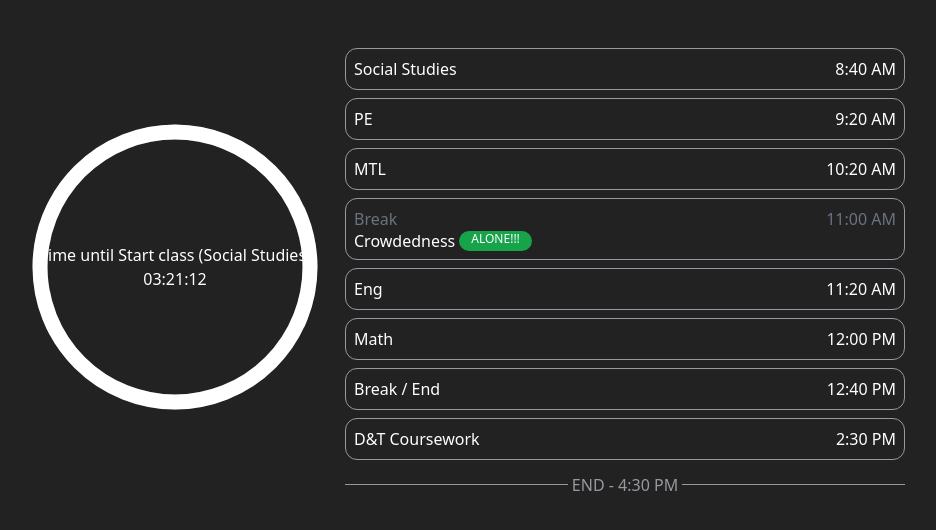
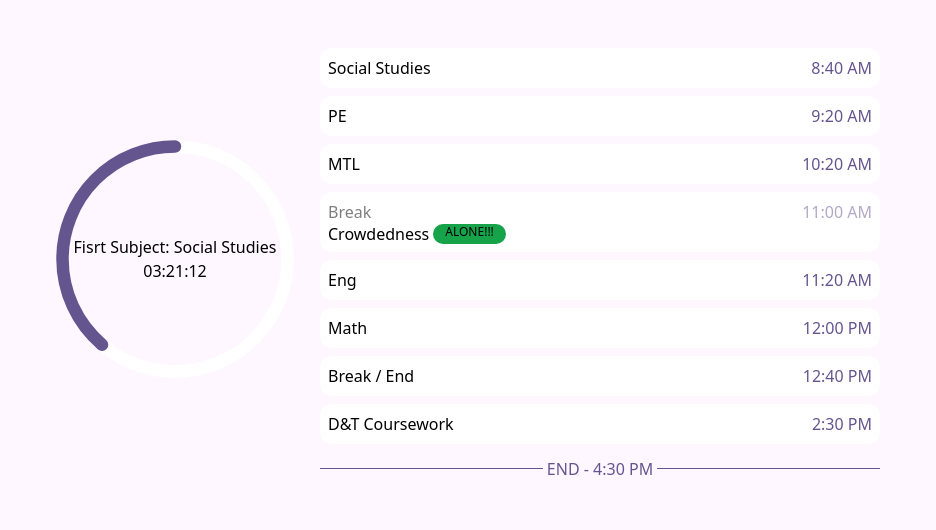
Before and after one commit to LuluHuman/rurutbl-react, a Next.js app: page /watch in a window 1280 px wide. Shown: the top 530 px of the page, without its empty margins (205-1141 px from the left). Built offline with nearby package versions, Linux system fonts and the light colour scheme.

Commit message:
Add M3 Colors Fix progress index issues

```diff
--- a/app/components/client/circularProgress.tsx
+++ b/app/components/client/circularProgress.tsx
@@ -15,7 +15,7 @@ export function CircularProgress({ valuePercentage = 0, text }: CircularProgress
 	let timer = (
 		<path
 			strokeDasharray={circleDasharray}
-			className="stroke-[5px] rotate-90 origin-center transition-all duration-1000 ease-linear  stroke-current"
+			className="stroke-[5px] rotate-90 origin-center transition-all duration-1000 ease-linear  stroke-primary-color"
 			style={{ strokeLinecap: "round", fillRule: "nonzero" }} // Tailwind you suck (better then bootstrap tho)
 			d="M 50, 50m -45, 0a 45,45 0 1,0 90,0a 45,45 0 1,0 -90,0"
 		/>
@@ -30,7 +30,7 @@ export function CircularProgress({ valuePercentage = 0, text }: CircularProgress
 					xmlns="http://www.w3.org/2000/svg">
 					<g className="fill-none stroke-none]">
 						<circle
-							className="stroke-[5px] stroke-gray-600"
+							className="stroke-[5px] stroke-on-primary-color"
 							cx="50"
 							cy="50"
 							r="45"
@@ -38,7 +38,7 @@ export function CircularProgress({ valuePercentage = 0, text }: CircularProgress
 						{timer}
 					</g>
 				</svg>
-				<div className="absolute top-0  w-full h-full flex items-center justify-center flex-col   text-center">
+				<div className="absolute top-0  w-full h-full flex items-center justify-center flex-col text-center">
 					<span>{text.title /*Math*/}</span>
 					<span>{text.subtitle /*Time until {Next Subject} || Time Left*/}</span>
 					<span>{text.timeRemaining}</span>
@@ -58,19 +58,19 @@ export function CircularProgressLoading() {
 					xmlns="http://www.w3.org/2000/svg">
 					<g className="fill-none stroke-none">
 						<circle
-							className="stroke-[5px] stroke-gray-600"
+							className="stroke-[5px] stroke-on-primary-color"
 							cx="50"
 							cy="50"
 							r="45"
 						/>
 						<path
 							strokeDasharray="283"
-							className="stroke-[5px] rotate-90 origin-center transition-all ease-linear  stroke-current"
+							className="stroke-[5px] rotate-90 origin-center transition-all ease-linear stroke-primary-color"
 							d="M 50, 50m -45, 0a 45,45 0 1,0 90,0a 45,45 0 1,0 -90,0"
 						/>
 					</g>
 				</svg>
-				<div className="absolute top-0  w-full h-full    flex items-center justify-center flex-col   text-center">
+				<div className="absolute top-0 w-full h-full flex items-center justify-center flex-col text-center">
 					<span className="px40" />
 					<span
 						className="px40"
--- a/app/components/client/client.tsx
+++ b/app/components/client/client.tsx
@@ -4,7 +4,7 @@ import { Track, TrackLoading } from "./track";
 import { Config, PublicConfig } from "./config";
 
 import { dayList, weekList } from "../../lib/types";
-import { DateMs, getCurrentLsn, defaultSettings, locSubjInit, ToDayStr } from "../../lib/functions";
+import { DateMs, getNextLsn, defaultSettings, locSubjInit, ToDayStr } from "../../lib/functions";
 
 import React, { useEffect, useState } from "react";
 
@@ -23,12 +23,6 @@ export default function Client({ simple = false }: { simple?: boolean }) {
 	const [weekList, setweekListn] = useState<weekList>();
 	const [day, setDay] = useState<keyof weekList>();
 	const [daylist, setDaylist] = useState({});
-	// const [config, setConfig] = useState<{
-	// 	isOdd: boolean;
-	// 	weekNumber: number;
-	// 	countFromDate: number;
-	// 	countToDate: number;
-	// }>();
 
 	useEffect(() => {
 		fetch("/api/current")
@@ -41,7 +35,6 @@ export default function Client({ simple = false }: { simple?: boolean }) {
 					countToDate: number;
 				};
 
-				// setConfig(current);
 				setweekState(current.isOdd ? "odd" : "even");
 			});
 
@@ -94,9 +87,8 @@ export default function Client({ simple = false }: { simple?: boolean }) {
 		Loop();
 		setCurrentTimeout(setInterval(Loop, 1000));
 		function Loop() {
-			if (!weekList) return;
-			if (!day) return;
-			const msSinceMidnight = new DateMs().getMidnightOffset();
+			if (!weekList || !day) return;
+			const curTime = new DateMs().getMidnightOffset();
 			const dayList: dayList = weekList[day];
 			setDaylist(dayList);
 
@@ -104,36 +96,32 @@ export default function Client({ simple = false }: { simple?: boolean }) {
 			const lastLsnTime = parseInt(sortedTimeList[sortedTimeList.length - 1]);
 
 			if (loading) setLoading(false);
-			if (msSinceMidnight > lastLsnTime) return;
+			if (curTime > lastLsnTime) return;
 
-			const nextLsnTime: string = getCurrentLsn(sortedTimeList, msSinceMidnight);
+			const subEnd_String: string = getNextLsn(sortedTimeList, curTime);
+			const subEnd_Int = parseInt(subEnd_String);
 
-			const prevI = sortedTimeList.indexOf(nextLsnTime) - 1;
-			const curLsn = dayList[sortedTimeList[prevI]];
-			const nextLsn = dayList[nextLsnTime];
+			const subI = sortedTimeList.indexOf(subEnd_String) - 1;
+			setActiveIndex(subI);
 
-			const curSecTotal = msSinceMidnight / 1000;
-			const LessonSecTotal = parseInt(nextLsnTime) / 1000;
-			const remainingSec = LessonSecTotal - curSecTotal;
+			const subStart_String = subI < 0 ? "0" : sortedTimeList[subI];
+			const subStart_Int = subI < 0 ? 0 : parseInt(subStart_String);
 
-			const prevSubTime = sortedTimeList[prevI];
-			const prevtotalSec = parseInt(prevSubTime) / 1000;
-			const SubjDuration = LessonSecTotal - prevtotalSec;
+			const subRem = subEnd_Int - curTime;
+			const subDur = subEnd_Int - subStart_Int;
+			const percentage = (subDur - subRem) / subDur;
+			setProgressPercentage(percentage);
 
-			const totalSecLeft = LessonSecTotal - curSecTotal;
-			const time = new DateMs(totalSecLeft * 1000).toISOString().substring(11, 19);
+			const nextLsn = dayList[subEnd_String];
+			const curLsn = dayList[subStart_String];
 
-			const _fallbackTitle = `Time until Start class (${dayList[sortedTimeList[0]]})`;
+			const _fallbackTitle = `Fisrt Subject: ${dayList[sortedTimeList[0]]}`;
 			const nextLessionLabel = "Time " + (nextLsn ? "until " + locSubj(nextLsn) : "Left");
-
-			const remainingPercentage = (SubjDuration - remainingSec) / SubjDuration;
-			setProgressPercentage(remainingPercentage);
-			setActiveIndex(sortedTimeList.indexOf(nextLsnTime) - 1);
-
+			const timeString = new DateMs(subRem).toISOString().substring(11, 19);
 			setTrackLabels({
 				title: locSubj(curLsn) || _fallbackTitle,
 				subtitle: curLsn ? nextLessionLabel : "",
-				timeRemaining: time,
+				timeRemaining: timeString,
 			});
 		}
 	}, [settings, weekList, day]);
@@ -181,17 +169,6 @@ export default function Client({ simple = false }: { simple?: boolean }) {
 						active={activeIndex}
 						isOdd={weekState == "odd"}
 					/>
-
-					{/* {simple ? (
-						<></>
-					) : (
-						<Config
-							config={config}
-							settings={settings}
-							states={states}
-							setStates={setStates}
-						/>
-					)} */}
 				</>
 			) : (
 				<>
--- a/app/components/client/config.tsx
+++ b/app/components/client/config.tsx
@@ -119,6 +119,7 @@ export function PublicConfig({
 		"p-2 m-1 hover:bg-white hover:bg-opacity-15 rounded-full text-center outline outline-1";
 	return (
 		<div className={"w-full px-2 py-4 *:text-nowrap *:my-4"}>
+			<div className="overflow-x-scroll">
 				<Link
 					href={"/settings"}
 					className={
@@ -167,6 +168,7 @@ export function PublicConfig({
 					}>
 					Settings
 				</a>
+			</div>
 			<div className="flex  w-full justify-between ">
 				<IconButton
 					className="hover:bg-white hover:bg-opacity-15 rounded-full p-2"
--- a/app/components/client/track.tsx
+++ b/app/components/client/track.tsx
@@ -34,7 +34,7 @@ export function Track({ dayList, active, day, settings, isOdd }: TrackType) {
 		switch (subject) {
 			case "Recess":
 			case "Break": {
-				styles.push("text-gray-500");
+				styles.push("opacity-50");
 				crowd = (
 					<Crowdedness
 						subject={subject}
@@ -53,9 +53,11 @@ export function Track({ dayList, active, day, settings, isOdd }: TrackType) {
 				break;
 		}
 
-		var liStyle = "flex marker:content-none border-grey ";
-		if (isEND) liStyle += "items-center justify-center h-0 mt-6 mr-5 mb-2 ml-5 border-t";
-		else liStyle += "justify-between items-center flex-wrap  p-2 mx-5 my-2  rounded-xl border ";
+		var liStyle = "flex marker:content-none bg-on-secondary-color ";
+		if (isEND)
+			liStyle +=
+				"items-center justify-center h-0 mt-6 mr-5 mb-2 ml-5 border-t border-primary-color ";
+		else liStyle += "justify-between items-center flex-wrap  p-2 mx-5 my-2  rounded-xl ";
 
 		// const coordsLink =
 		// 	`/src/` +
@@ -71,7 +73,7 @@ export function Track({ dayList, active, day, settings, isOdd }: TrackType) {
 				className={liStyle + (isActive ? "outline outline-1" : "")}
 				key={typeof subject == "string" ? subject : subject[0]}>
 				{isEND ? (
-					<span className="text-grey px-1 py-[2px] bg-bg">END - {HM}</span>
+					<span className="text-primary-color px-1 py-[2px] bg-bg">END - {HM}</span>
 				) : (
 					<>
 						<div className={liDivStyle}>
@@ -84,7 +86,7 @@ export function Track({ dayList, active, day, settings, isOdd }: TrackType) {
 								className="text-neutral-500 text-xs outline-1 outline outline-white px-2 py-1 rounded-full mx-2">
 								View Source
 							</Link> */}
-							<div className={styles.join(" ")}>{HM}</div>
+							<div className={styles.join(" ") + " text-primary-color"}>{HM}</div>
 						</div>
 						{crowd}
 					</>
--- a/app/full/tableForWeek.tsx
+++ b/app/full/tableForWeek.tsx
@@ -1,7 +1,7 @@
 "use client";
 
 import React, { useEffect, useState } from "react";
-import { defaultSettings, getCurrentLsn, DateMs } from "@/app/lib/functions";
+import { defaultSettings, getNextLsn, DateMs } from "@/app/lib/functions";
 import { weekList } from "@/app/lib/types";
 import { Loading } from "../components/Loading";
 
@@ -71,7 +71,7 @@ export default function TableForWeek({ oddeven }: { oddeven: "even" | "odd" }) {
 				const dayList = weekList[day as keyof weekList];
 				const timeList = Object.keys(dayList).toSorted();
 
-				const timeAfter = getCurrentLsn(timeList, timeMs);
+				const timeAfter = getNextLsn(timeList, timeMs);
 				if (timeAfter !== null) {
 					const timeI = timeList.indexOf(timeAfter.toString()) - 1;
 					const steppedTime = timeList[timeI];
--- a/app/globals.css
+++ b/app/globals.css
@@ -3,13 +3,111 @@
 @tailwind utilities;
 
 :root {
-	--color-bg: #222;
-	--color-grey: #9799a0;
-	--color-menu-hover: rgb(75 85 99);
+	--md-sys-color-primary: rgb(101 85 143);
+	--md-sys-color-surface-tint: rgb(103 80 164);
+	--md-sys-color-on-primary: rgb(255 255 255);
+	--md-sys-color-primary-container: rgb(234 221 255);
+	--md-sys-color-on-primary-container: rgb(79 55 139);
+	--md-sys-color-secondary: rgb(98 91 113);
+	--md-sys-color-on-secondary: rgb(255 255 255);
+	--md-sys-color-secondary-container: rgb(232 222 248);
+	--md-sys-color-on-secondary-container: rgb(74 68 88);
+	--md-sys-color-tertiary: rgb(125 82 96);
+	--md-sys-color-on-tertiary: rgb(255 255 255);
+	--md-sys-color-tertiary-container: rgb(255 216 228);
+	--md-sys-color-on-tertiary-container: rgb(99 59 72);
+	--md-sys-color-error: rgb(179 38 30);
+	--md-sys-color-on-error: rgb(255 255 255);
+	--md-sys-color-error-container: rgb(249 222 220);
+	--md-sys-color-on-error-container: rgb(140 29 24);
+	--md-sys-color-background: rgb(254 247 255);
+	--md-sys-color-on-background: rgb(29 27 32);
+	--md-sys-color-surface: rgb(254 247 255);
+	--md-sys-color-on-surface: rgb(29 27 32);
+	--md-sys-color-surface-variant: rgb(231 224 236);
+	--md-sys-color-on-surface-variant: rgb(73 69 79);
+	--md-sys-color-outline: rgb(121 116 126);
+	--md-sys-color-outline-variant: rgb(202 196 208);
+	--md-sys-color-shadow: rgb(0 0 0);
+	--md-sys-color-scrim: rgb(0 0 0);
+	--md-sys-color-inverse-surface: rgb(50 47 53);
+	--md-sys-color-inverse-on-surface: rgb(245 239 247);
+	--md-sys-color-inverse-primary: rgb(208 188 255);
+	--md-sys-color-primary-fixed: rgb(234 221 255);
+	--md-sys-color-on-primary-fixed: rgb(33 0 93);
+	--md-sys-color-primary-fixed-dim: rgb(208 188 255);
+	--md-sys-color-on-primary-fixed-variant: rgb(79 55 139);
+	--md-sys-color-secondary-fixed: rgb(232 222 248);
+	--md-sys-color-on-secondary-fixed: rgb(29 25 43);
+	--md-sys-color-secondary-fixed-dim: rgb(204 194 220);
+	--md-sys-color-on-secondary-fixed-variant: rgb(74 68 88);
+	--md-sys-color-tertiary-fixed: rgb(255 216 228);
+	--md-sys-color-on-tertiary-fixed: rgb(49 17 29);
+	--md-sys-color-tertiary-fixed-dim: rgb(239 184 200);
+	--md-sys-color-on-tertiary-fixed-variant: rgb(99 59 72);
+	--md-sys-color-surface-dim: rgb(222 216 225);
+	--md-sys-color-surface-bright: rgb(254 247 255);
+	--md-sys-color-surface-container-lowest: rgb(255 255 255);
+	--md-sys-color-surface-container-low: rgb(247 242 250);
+	--md-sys-color-surface-container: rgb(243 237 247);
+	--md-sys-color-surface-container-high: rgb(236 230 240);
+	--md-sys-color-surface-container-highest: rgb(230 224 233);
+	color: black;
 
-	--bg-primary: #1e1e1e;
-	--bg-secondary: #252526;
-	--bg-menu: #333333;
+	--pb-size: 250px;
+}
 
-	--pb-size: 300px;
+@media (prefers-color-scheme: dark) {
+	:root {
+		--md-sys-color-primary: rgb(208 188 254);
+		--md-sys-color-surface-tint: rgb(208 188 255);
+		--md-sys-color-on-primary: rgb(56 30 114);
+		--md-sys-color-primary-container: rgb(79 55 139);
+		--md-sys-color-on-primary-container: rgb(234 221 255);
+		--md-sys-color-secondary: rgb(204 194 220);
+		--md-sys-color-on-secondary: rgb(51 45 65);
+		--md-sys-color-secondary-container: rgb(74 68 88);
+		--md-sys-color-on-secondary-container: rgb(232 222 248);
+		--md-sys-color-tertiary: rgb(239 184 200);
+		--md-sys-color-on-tertiary: rgb(73 37 50);
+		--md-sys-color-tertiary-container: rgb(99 59 72);
+		--md-sys-color-on-tertiary-container: rgb(255 216 228);
+		--md-sys-color-error: rgb(242 184 181);
+		--md-sys-color-on-error: rgb(96 20 16);
+		--md-sys-color-error-container: rgb(140 29 24);
+		--md-sys-color-on-error-container: rgb(249 222 220);
+		--md-sys-color-background: rgb(20 18 24);
+		--md-sys-color-on-background: rgb(230 224 233);
+		--md-sys-color-surface: rgb(20 18 24);
+		--md-sys-color-on-surface: rgb(230 224 233);
+		--md-sys-color-surface-variant: rgb(73 69 79);
+		--md-sys-color-on-surface-variant: rgb(202 196 208);
+		--md-sys-color-outline: rgb(147 143 153);
+		--md-sys-color-outline-variant: rgb(73 69 79);
+		--md-sys-color-shadow: rgb(0 0 0);
+		--md-sys-color-scrim: rgb(0 0 0);
+		--md-sys-color-inverse-surface: rgb(230 224 233);
+		--md-sys-color-inverse-on-surface: rgb(50 47 53);
+		--md-sys-color-inverse-primary: rgb(103 80 164);
+		--md-sys-color-primary-fixed: rgb(234 221 255);
+		--md-sys-color-on-primary-fixed: rgb(33 0 93);
+		--md-sys-color-primary-fixed-dim: rgb(208 188 255);
+		--md-sys-color-on-primary-fixed-variant: rgb(79 55 139);
+		--md-sys-color-secondary-fixed: rgb(232 222 248);
+		--md-sys-color-on-secondary-fixed: rgb(29 25 43);
+		--md-sys-color-secondary-fixed-dim: rgb(204 194 220);
+		--md-sys-color-on-secondary-fixed-variant: rgb(74 68 88);
+		--md-sys-color-tertiary-fixed: rgb(255 216 228);
+		--md-sys-color-on-tertiary-fixed: rgb(49 17 29);
+		--md-sys-color-tertiary-fixed-dim: rgb(239 184 200);
+		--md-sys-color-on-tertiary-fixed-variant: rgb(99 59 72);
+		--md-sys-color-surface-dim: rgb(20 18 24);
+		--md-sys-color-surface-bright: rgb(59 56 62);
+		--md-sys-color-surface-container-lowest: rgb(15 13 19);
+		--md-sys-color-surface-container-low: rgb(29 27 32);
+		--md-sys-color-surface-container: rgb(33 31 38);
+		--md-sys-color-surface-container-high: rgb(43 41 48);
+		--md-sys-color-surface-container-highest: rgb(54 52 59);
+		color: white;
+	}
 }
--- a/app/layout.tsx
+++ b/app/layout.tsx
@@ -18,9 +18,7 @@ export default function RootLayout({ children }: Readonly<layout>) {
 					href="/manifest.json"
 				/>
 			</head>
-			<body className="font-sans w-screen items-start bg-bg text-white fill-white">
-				{children}
-			</body>
+			<body className="font-sans w-screen items-start bg-bg">{children}</body>
 		</html>
 	);
 }
--- a/app/lib/functions.ts
+++ b/app/lib/functions.ts
@@ -17,14 +17,14 @@ export class DateMs extends Date {
 
 }
 
-export function getCurrentLsn(timeList: Array<string>, midOffset: number) {
+export function getNextLsn(timeList: Array<string>, midOffset: number) {
     let curLessont24: any = -Infinity;
-    timeList.forEach((lsnStartTime) => {
-        const intTime = parseInt(lsnStartTime)
-        const _beforeNow = midOffset < intTime;
-        const _lastSavedisLess = curLessont24 < intTime;
+    timeList.forEach((strTime) => {
+        const lsnStartTime = parseInt(strTime)
+        const _hasntStart = midOffset < lsnStartTime;
+        const _lastSavedisLess = curLessont24 < lsnStartTime;
         const _default = curLessont24 == -Infinity;
-        if (_beforeNow && _lastSavedisLess && _default) curLessont24 = intTime
+        if (_hasntStart && _lastSavedisLess && _default) curLessont24 = lsnStartTime
     });
     return curLessont24 == -Infinity ? null : curLessont24.toString();
 }
--- a/app/lib/skeleton.css
+++ b/app/lib/skeleton.css
@@ -1,8 +1,7 @@
-
 .px40 {
 	width: 40px;
 	height: 19px;
-  background-color: grey;
+	background-color: var(--md-sys-color-secondary);
 	border-radius: 25px;
 }
 
@@ -11,7 +10,7 @@
 
 	padding: 10px;
 	margin: 10px 20px;
-  border: var(--color-grey) solid 1px;
+	background-color: var(--md-sys-color-on-secondary);
 	display: flex;
 	justify-content: space-between;
 	align-items: center;
--- a/app/page.tsx
+++ b/app/page.tsx
@@ -4,7 +4,7 @@ export const dynamic = "force-dynamic"; // defaults to auto
 import "./globals.css";
 export default async function Home() {
 	return (
-		<Root className="flex items-center flex-wrap justify-center flex-col">
+		<Root className="flex items-center flex-wrap justify-center flex-col  pt-4">
 			<Client />
 		</Root>
 	);
--- a/tailwind.config.ts
+++ b/tailwind.config.ts
@@ -9,11 +9,12 @@ const config: Config = {
   theme: {
     extend: {
       colors: {
-        "bg": "var(--color-bg)",
-        "primary-color": "var(--bg-primary)",
-        "secondary-color": "var(--bg-secondary)",
-        "menu-color": "var(--bg-menu)",
-        "menu-hover": "var(--color-menu-hover)",
+        "bg": "var(--md-sys-color-background)",
+        "primary-color": "var(--md-sys-color-primary)",
+        "on-primary-color": "var(--md-sys-color-on-primary)",
+        "secondary-color": "var(--md-sys-color-secondary)",
+        "on-secondary-color": "var(--md-sys-color-on-secondary)",
+        "secondary-container": "var(--md-sys-color-secondary-container)",
         "grey": "var(--color-grey)",
       },
       borderColor: {
```
Also changed, not shown: app/components/client/weather.tsx (+4 -4 lines). Lines whose indentation alone changed are shown as unchanged.
